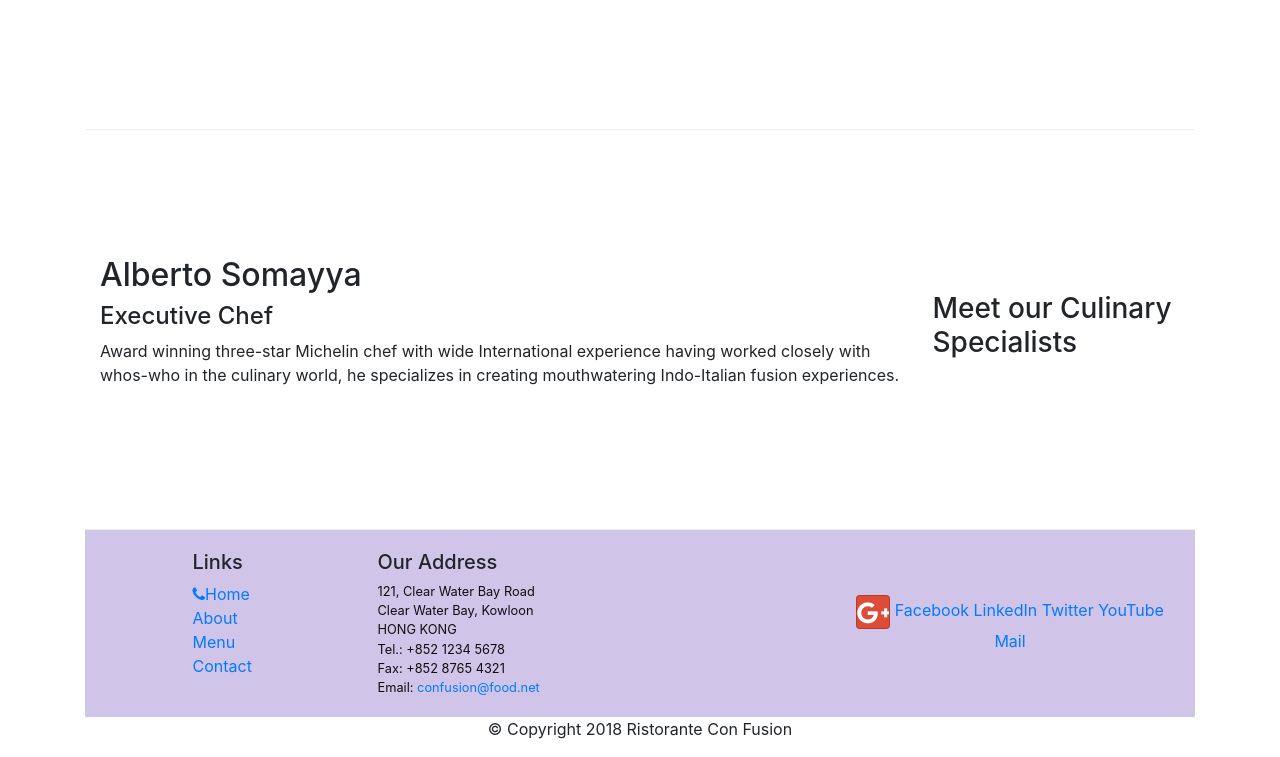
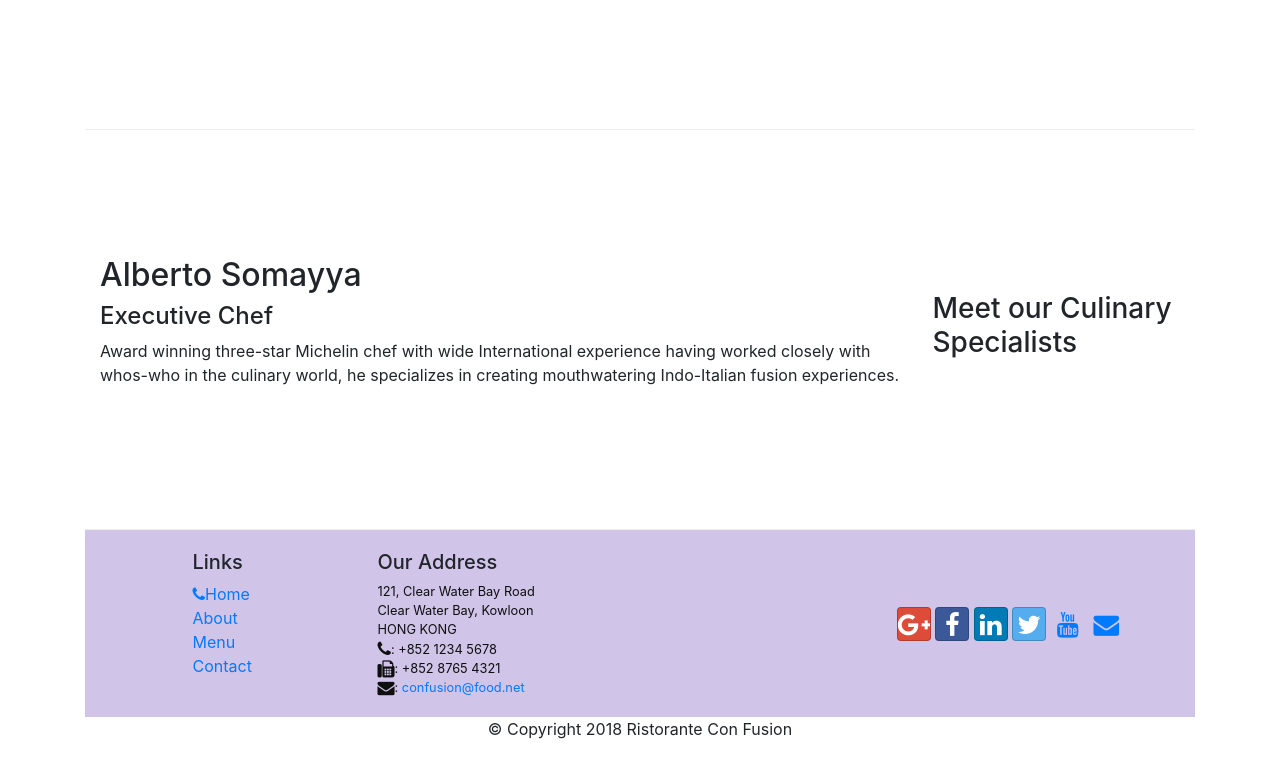
Before and after one commit to bikhung176a/bootstrap-exercise, a website: page index.html in a window 1280 px wide. Shown: the part 1004-1761 px from the top of the page. Drawn offline with nearby package versions, Linux system fonts and the light colour scheme.

Commit message:
Icon Fonts

```diff
--- a/index.html
+++ b/index.html
@@ -22,10 +22,11 @@
         </button>
         <div id="mynav" class="collapse navbar-collapse">
             <ul class="navbar-nav mr-auto">
-                <li class="navbar-item active"><a href="#" class="nav-link">Home</a></li>
-                <li class="navbar-item"><a href="/aboutus.html" class="nav-link">About</a></li>
-                <li class="navbar-item"><a href="#" class="nav-link">Menu</a></li>
-                <li class="navbar-item"><a href="#" class="nav-link">Contact</a></li>
+                <li class="navbar-item active"><a href="index.html" class="nav-link"><span class="fa fa-home fa-lg"></span>Home</a></li>
+                <li class="navbar-item"><a href="#" class="nav-link"><span class="fa fa-info fa-lg">
+                        </span>About</a> </li>
+                <li class="navbar-item"><a href="#" class="nav-link"><span class="fa fa-list fa-lg"></span>Menu</a></li>
+                <li class="navbar-item"><a href="#" class="nav-link"><span class="fa fa-address-card fa-lg"></span>Contact</a></li>
             </ul>
         </div>
     </nav>
@@ -89,20 +90,24 @@
                         121, Clear Water Bay Road<br>
                         Clear Water Bay, Kowloon<br>
                         HONG KONG<br>
-                        Tel.: +852 1234 5678<br>
-                        Fax: +852 8765 4321<br>
-                        Email: <a href="mailto:confusion@food.net">confusion@food.net</a>
+                        <i class="fa fa-phone fa-lg"></i>: +852 1234 5678<br>
+                        <i class="fa fa-fax fa-lg"></i>: +852 8765 4321<br>
+                        <i class="fa fa-envelope fa-lg"></i>: <a href="mailto:confusion@food.net">confusion@food.net</a>
                     </address>
                 </div>
                 <div class="col-12 col-sm-4 align-self-center">
                     <div class="text-center">
                         <a class="btn btn-social-icon btn-google" href="http://google.com/+">
                             <i class="fa fa-google-plus"></i></a>
-                        <a href="http://www.facebook.com/profile.php?id=">Facebook</a>
-                        <a href="http://www.linkedin.com/in/">LinkedIn</a>
-                        <a href="http://twitter.com/">Twitter</a>
-                        <a href="http://youtube.com/">YouTube</a>
-                        <a href="mailto:">Mail</a>
+                        <a class="btn btn-social-icon btn-facebook" href="http://www.facebook.com/profile.php?id="><i class="fa fa-facebook"></i></a>
+                        <a class="btn btn-social-icon btn-linkedin" href="http://www.linkedin.com/in/"><i class="fa fa-linkedin"></i></a>
+                        <a class="btn btn-social-icon btn-twitter" href="http://twitter.com/">
+                            <i class="fa fa-twitter"></i>
+                        </a>
+                        <a class="btn btn-social-icon btn-youtube" href="http://youtube.com/">
+                            <i class="fa fa-youtube"></i>
+                        </a>
+                        <a class="btn btn-social-icon" href="mailto:"> <i class="fa fa-envelope"></i></a>
                     </div>
                 </div>
             </div>
--- a/package.json
+++ b/package.json
@@ -15,6 +15,7 @@
   },
   "dependencies": {
     "bootstrap": "^4.0.0",
+    "bootstrap-social": "^5.1.1",
     "font-awesome": "^4.7.0",
     "jquery": "^3.3.1",
     "popper.js": "^1.12.9"
```
Also changed, not shown: aboutus.html (+5 -4 lines), 1 other file.
